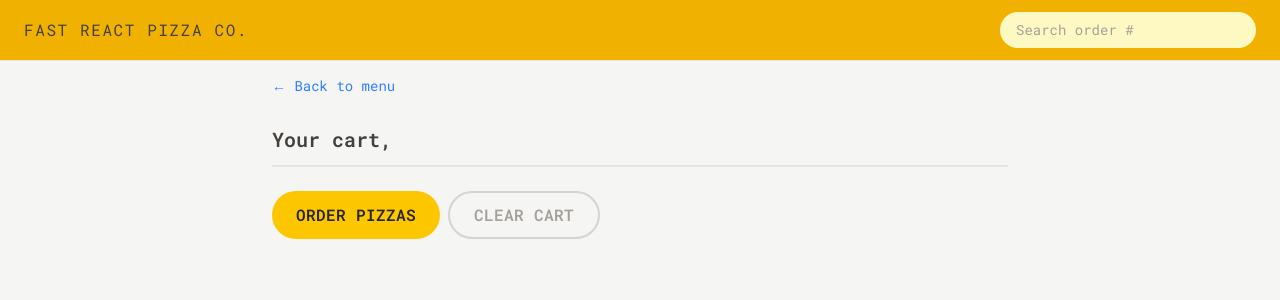
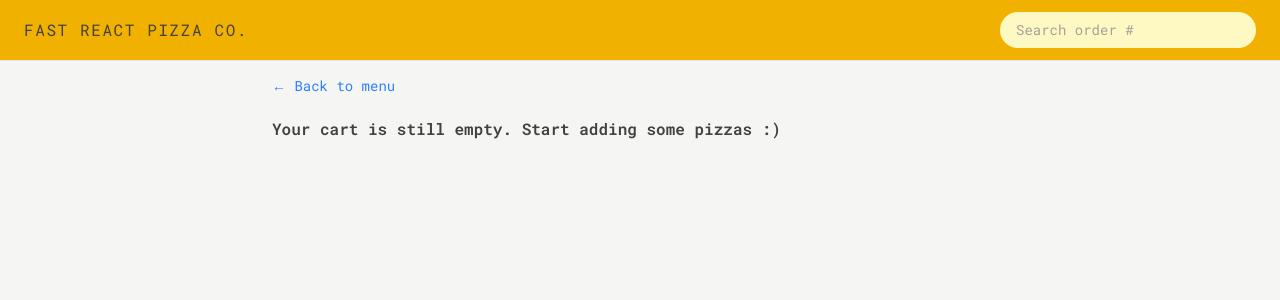
Before and after one commit to danielmuszkiet/fast-react-pizza, a React (Vite) app: page /cart in a window 1280 px wide. Shown: the top 300 px of the page. Built offline with nearby package versions, Linux system fonts and the light colour scheme.

Commit message:
feat: enhance cart functionality with clear cart feature, add delete item capability, and improve empty cart display

```diff
--- a/src/features/cart/Cart.tsx
+++ b/src/features/cart/Cart.tsx
@@ -1,12 +1,26 @@
 import LinkButton from "../../ui/LinkButton";
 import Button from "../../ui/Button";
 import CartItem from "./CartItem";
-import { useAppSelector } from "../../hooks";
+
+import { useAppDispatch, useAppSelector } from "../../hooks";
+
+import { selectCart } from "./cartSlice";
+import { clearCart } from "./cartSlice";
+
+import { selectUsername } from "../user/userSlice";
+import EmptyCart from "./EmptyCart";
 
 function Cart() {
-  const cart = useAppSelector((state) => state.cart.cart);
-  const username = useAppSelector((state) => state.user.userName);
+  const dispatch = useAppDispatch();
 
+  const cart = useAppSelector(selectCart);
+  const username = useAppSelector(selectUsername);
+
+  function handelClearCart() {
+    dispatch(clearCart());
+  }
+
+  if (!cart.length) return <EmptyCart />;
   return (
     <div className="px-4 py-3">
       <LinkButton to="/menu">&larr; Back to menu</LinkButton>
@@ -21,7 +35,9 @@ function Cart() {
 
       <div className="mt-6 space-x-2">
         <Button to="/order/new">Order pizzas</Button>
-        <Button type="secondary">Clear cart</Button>
+        <Button onClick={handelClearCart} type="secondary">
+          Clear cart
+        </Button>
       </div>
     </div>
   );
--- a/src/features/cart/CartItem.tsx
+++ b/src/features/cart/CartItem.tsx
@@ -1,11 +1,11 @@
 import { formatCurrency } from "../../utils/helpers";
 import type { TCartItem } from "../../types";
-import Button from "../../ui/Button";
+import DeleteItem from "./DeleteItem";
 
 function CartItem({ item }: { item: TCartItem }) {
   //pizzaId
 
-  const { name, quantity, totalPrice } = item;
+  const { name, quantity, totalPrice, pizzaId } = item;
 
   return (
     <li className="py-3 sm:flex sm:items-center sm:justify-between">
@@ -14,7 +14,7 @@ function CartItem({ item }: { item: TCartItem }) {
       </p>
       <div className="flex items-center justify-between sm:gap-6">
         <p className="text-sm font-bold">{formatCurrency(totalPrice)}</p>
-        <Button type="small">Delete</Button>
+        <DeleteItem pizzaId={pizzaId} />
       </div>
     </li>
   );
--- /dev/null
+++ b/src/features/cart/DeleteItem.tsx
@@ -0,0 +1,21 @@
+import { useAppDispatch } from "../../hooks";
+
+import { deleteItem } from "./cartSlice";
+
+import Button from "../../ui/Button";
+
+function DeleteItem({ pizzaId }: { pizzaId: number }) {
+  const dispatch = useAppDispatch();
+
+  function handleDelete() {
+    dispatch(deleteItem(pizzaId));
+  }
+
+  return (
+    <Button type="small" onClick={handleDelete}>
+      Delete
+    </Button>
+  );
+}
+
+export default DeleteItem;
--- a/src/features/cart/EmptyCart.tsx
+++ b/src/features/cart/EmptyCart.tsx
@@ -1,11 +1,13 @@
-import { Link } from "react-router";
+import LinkButton from "../../ui/LinkButton";
 
 function EmptyCart() {
   return (
-    <div>
-      <Link to="/menu">&larr; Back to menu</Link>
+    <div className="px-4 py-3">
+      <LinkButton to="/menu">&larr; Back to menu</LinkButton>
 
-      <p>Your cart is still empty. Start adding some pizzas :)</p>
+      <p className="mt-5 font-semibold">
+        Your cart is still empty. Start adding some pizzas :)
+      </p>
     </div>
   );
 }
--- a/src/features/cart/cartSlice.ts
+++ b/src/features/cart/cartSlice.ts
@@ -50,6 +50,14 @@ export const selectTotalCartPrice = (state: RootState) =>
     return acc + item.totalPrice;
   }, 0);
 
+export const selectCurrentQuantityById = (id: number) => (state: RootState) => {
+  const quantity =
+    state.cart.cart.find((item) => item.pizzaId === id)?.quantity ?? 0;
+  return quantity;
+};
+
+export const selectCart = (state: RootState) => state.cart.cart;
+
 export const {
   addItem,
   deleteItem,
--- a/src/features/menu/MenuItem.tsx
+++ b/src/features/menu/MenuItem.tsx
@@ -1,14 +1,17 @@
 import type { Pizza, TCartItem } from "../../types";
 
-import { useAppDispatch } from "../../hooks";
 import { formatCurrency } from "../../utils/helpers";
-import { addItem } from "../cart/cartSlice";
+import { addItem, selectCurrentQuantityById } from "../cart/cartSlice";
 
 import Button from "../../ui/Button";
+import DeleteItem from "../cart/DeleteItem";
+import { useAppDispatch, useAppSelector } from "../../hooks";
 
 function MenuItem({ pizza }: { pizza: Pizza }) {
   const dispatch = useAppDispatch();
+
   const { id, name, unitPrice, ingredients, soldOut, imageUrl } = pizza;
+  const currentQuantity = useAppSelector(selectCurrentQuantityById(id));
 
   function handelAddItem() {
     const item: TCartItem = {
@@ -42,11 +45,15 @@ function MenuItem({ pizza }: { pizza: Pizza }) {
               Sold out
             </p>
           )}
-          {!soldOut && (
-            <Button type="small" onClick={handelAddItem}>
-              Add to cart
-            </Button>
-          )}
+
+          {!soldOut &&
+            (currentQuantity > 0 ? (
+              <DeleteItem pizzaId={id} />
+            ) : (
+              <Button type="small" onClick={handelAddItem}>
+                Add to cart
+              </Button>
+            ))}
         </div>
       </div>
     </li>
--- a/src/features/user/userSlice.ts
+++ b/src/features/user/userSlice.ts
@@ -1,5 +1,6 @@
 import { createSlice, type PayloadAction } from "@reduxjs/toolkit";
 import { getAddress } from "../../services/apiGeocoding";
+import type { RootState } from "../../store";
 
 function getPosition() {
   return new Promise<GeolocationPosition>(function (resolve, reject) {
@@ -39,5 +40,7 @@ const userSlice = createSlice({
   },
 });
 
+export const selectUsername = (state: RootState) => state.user.userName;
+
 export const { updateName } = userSlice.actions;
 export default userSlice.reducer;
```
